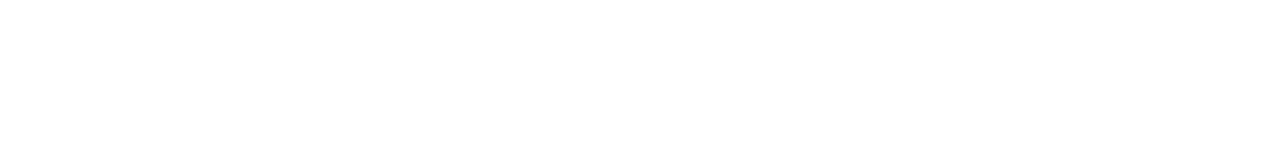
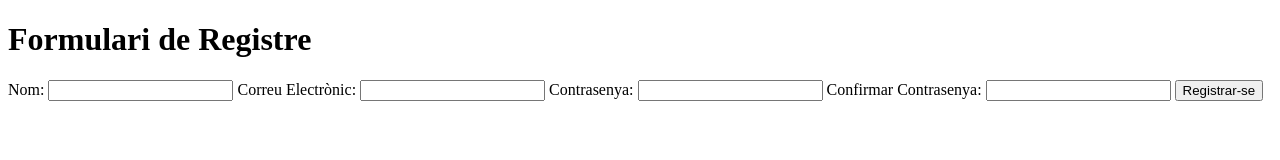
Before and after one commit to JuliaCarullaDAM/WebM4, a plain HTML site: page activitats/html/12_accesibilidad/activitat_02.html in a window 1280 px wide. Drawn offline with Linux system fonts and the light colour scheme.

Commit message:
Finalitzar apartat 12
S'han fet algunes modificacions en alguna pràctica i s'ha afegit l'apartat 11 i 12 a la pàgina d'activitats

```diff
--- a/activitats/html/12_accesibilidad/activitat_02.html
+++ b/activitats/html/12_accesibilidad/activitat_02.html
@@ -6,6 +6,35 @@
     <title>ACTIVITAT 2 </title>
 </head>
 <body>
+    <!DOCTYPE html>
+<html lang="ca">
+<head>
+    <meta charset="UTF-8">
+    <meta name="viewport" content="width=device-width, initial-scale=1.0">
+    <title>Formulari de Registre</title>
+</head>
+<body>
+
+    <h1>Formulari de Registre</h1>
+
+    <form>
+        <label for="nom">Nom:</label>
+        <input type="text" id="nom" name="nom" required aria-required="true">
+
+        <label for="correu">Correu Electrònic:</label>
+        <input type="email" id="correu" name="correu" required aria-required="true">
+
+        <label for="contrasenya">Contrasenya:</label>
+        <input type="password" id="contrasenya" name="contrasenya" required aria-required="true">
+
+        <label for="confirmarContrasenya">Confirmar Contrasenya:</label>
+        <input type="password" id="confirmarContrasenya" name="confirmarContrasenya" required aria-required="true">
+
+        <input type="submit" value="Registrar-se">
+    </form>
 
 </body>
 </html>
+
+</body>
+</html>
```
Also changed, not shown: activitats/activitats.html (+7 -0 lines), activitats/html/05_imagenes/activitat_03.html (+2 -2 lines).
